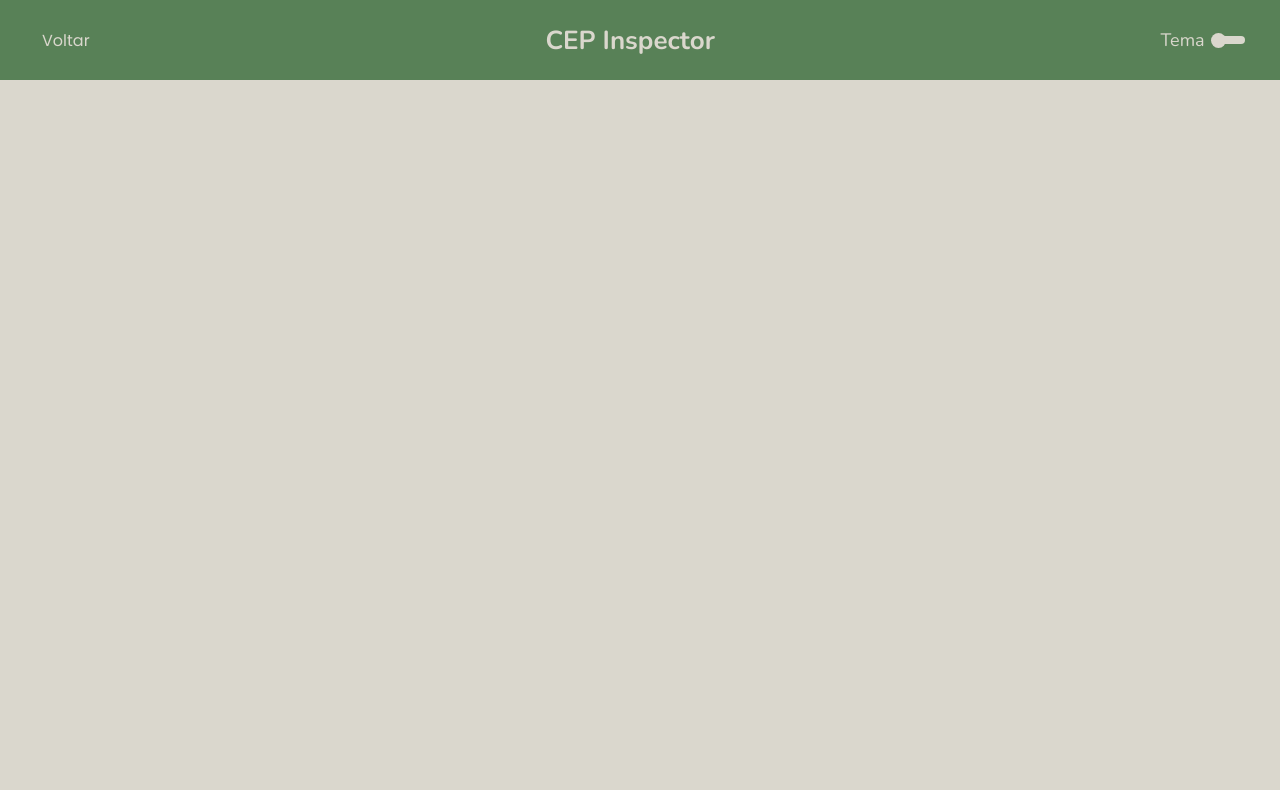
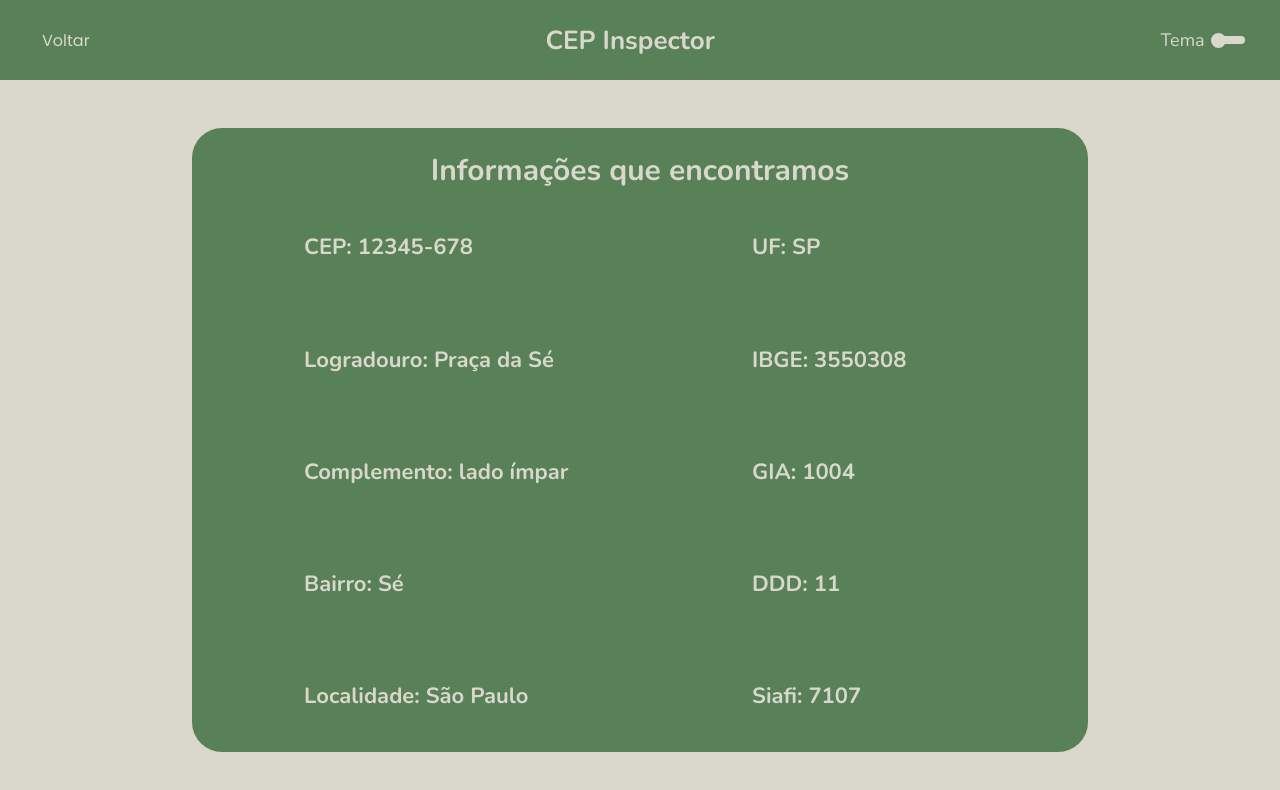
Before and after one commit to devzgabriel/CEP-Inspector, a React (Create React App) app: page /details in a window 1280 px wide. Shown: the top 790 px of the page. Built offline with nearby package versions, Linux system fonts and the light colour scheme.

Commit message:
prep to CEP data

```diff
--- a/src/pages/Details/index.tsx
+++ b/src/pages/Details/index.tsx
@@ -1,27 +1,45 @@
 import React, { useContext } from "react";
-import { useHistory } from "react-router-dom";
-import { ThemeContext } from "styled-components";
 
 import { AppContext } from "../../context/AppContext";
 
-import { Container } from "../../styles/details";
+import { Text } from "../../styles/global";
 
-// import api from "../../services/api";
+import {
+  Container,
+  InfoMain,
+  InfoDiv,
+  InfoSection,
+} from "../../styles/details";
+
 import Header from "../../components/Header";
 
 function Landing() {
-  const history = useHistory();
-
   const { state, dispatch } = useContext(AppContext);
-  const { colors } = useContext(ThemeContext);
-
-  function handleGoToLanding(event: React.FormEvent<HTMLFormElement>) {
-    event.preventDefault();
-  }
 
   return (
     <Container id="page-details">
       <Header />
+      <InfoMain>
+        <Text font="info-title">Informações que encontramos</Text>
+
+        <InfoDiv>
+          <InfoSection>
+            <Text font="info-span">CEP: 12345-678</Text>
+            <Text font="info-span">Logradouro: Praça da Sé</Text>
+            <Text font="info-span">Complemento: lado ímpar</Text>
+            <Text font="info-span">Bairro: Sé</Text>
+            <Text font="info-span">Localidade: São Paulo</Text>
+          </InfoSection>
+
+          <InfoSection>
+            <Text font="info-span">UF: SP</Text>
+            <Text font="info-span">IBGE: 3550308</Text>
+            <Text font="info-span">GIA: 1004</Text>
+            <Text font="info-span">DDD: 11</Text>
+            <Text font="info-span">Siafi: 7107</Text>
+          </InfoSection>
+        </InfoDiv>
+      </InfoMain>
     </Container>
   );
 }
```
Also changed, not shown: src/context/AppReducer.tsx (+10 -1 lines).
